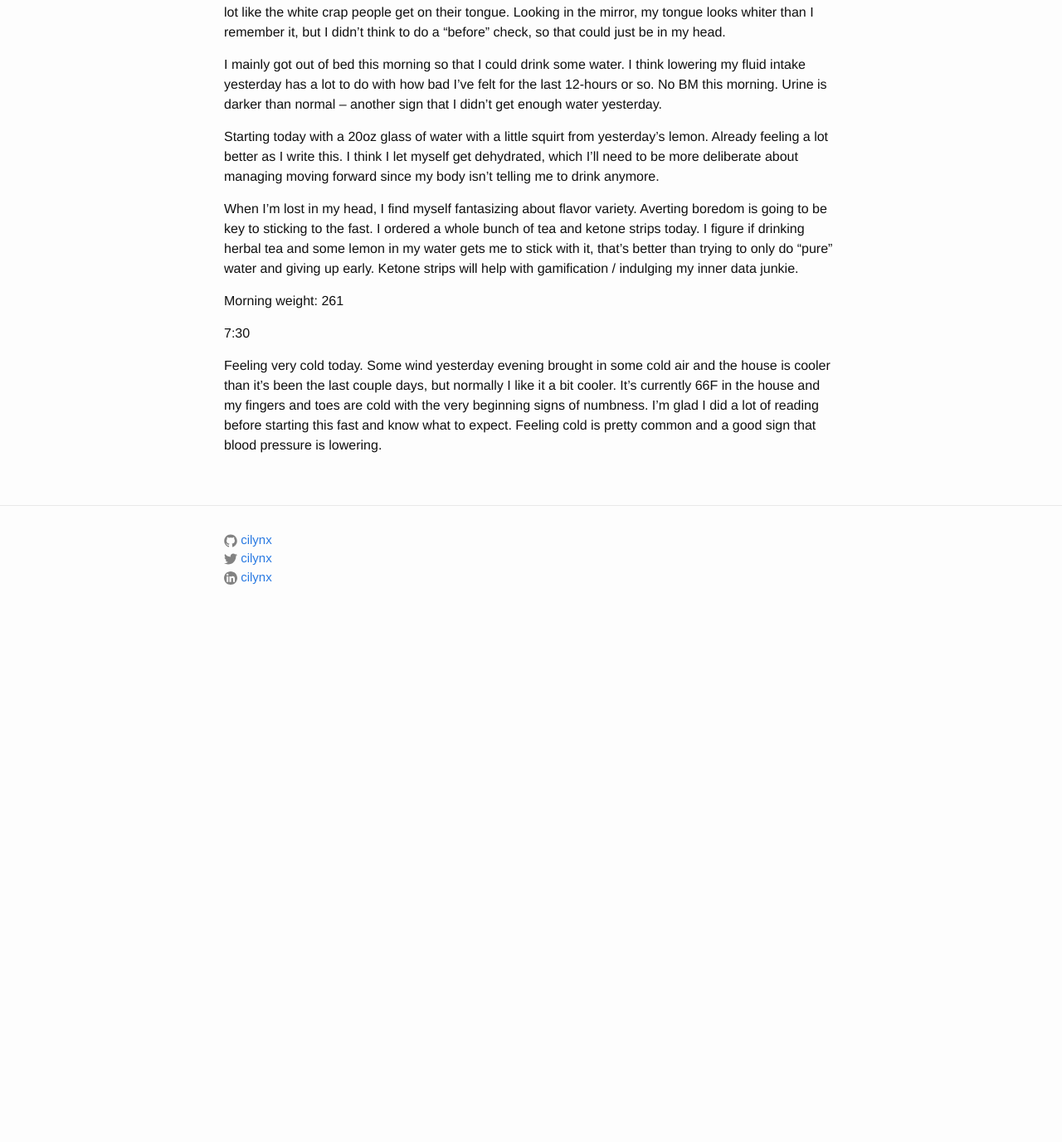
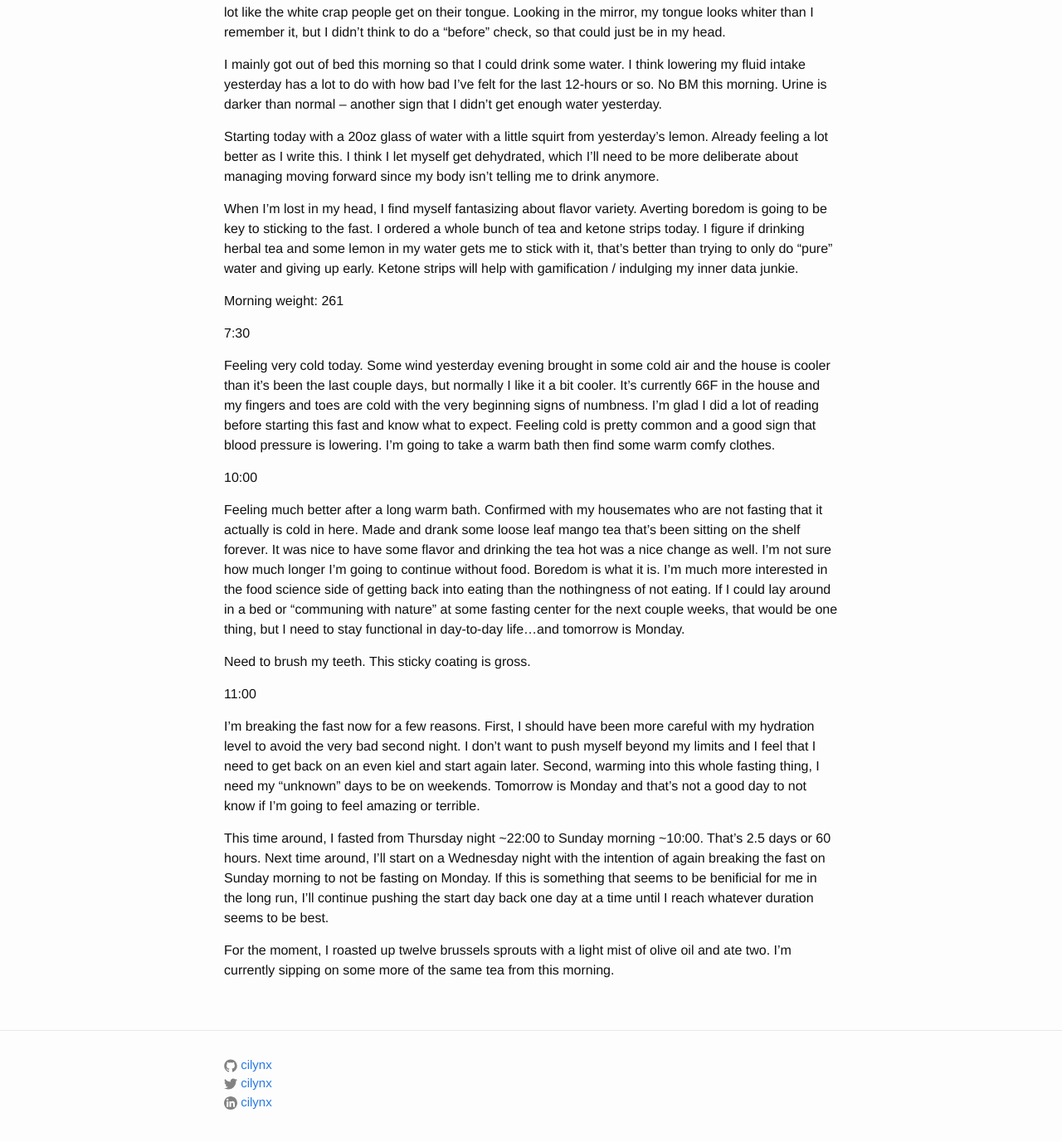
Before and after one commit to cilynx/cilynx.github.io, a Jekyll site: the page built from _posts/2018-02-09-fasting_journal.md, in a window 1280 px wide and 1400 px high, scrolled down 2122 px. Shown: the top 1377 px of the window at 83% size. Built offline with Jekyll 4.4.1, drawn with Linux system fonts in a browser that asks for light colours; comment, search, counter and statistics services are not loaded; before the commit the page ends 2889 px from its top, so only the background shows below that.

Commit message:
Update fasting journal

```diff
--- a/_posts/2018-02-09-fasting_journal.md
+++ b/_posts/2018-02-09-fasting_journal.md
@@ -65,4 +65,18 @@ Morning weight: 261
 
 7:30
 
-Feeling very cold today.  Some wind yesterday evening brought in some cold air and the house is cooler than it's been the last couple days, but normally I like it a bit cooler.  It's currently 66F in the house and my fingers and toes are cold with the very beginning signs of numbness.  I'm glad I did a lot of reading before starting this fast and know what to expect.  Feeling cold is pretty common and a good sign that blood pressure is lowering.
+Feeling very cold today.  Some wind yesterday evening brought in some cold air and the house is cooler than it's been the last couple days, but normally I like it a bit cooler.  It's currently 66F in the house and my fingers and toes are cold with the very beginning signs of numbness.  I'm glad I did a lot of reading before starting this fast and know what to expect.  Feeling cold is pretty common and a good sign that blood pressure is lowering.  I'm going to take a warm bath then find some warm comfy clothes.
+
+10:00
+
+Feeling much better after a long warm bath.  Confirmed with my housemates who are not fasting that it actually is cold in here.  Made and drank some loose leaf mango tea that's been sitting on the shelf forever.  It was nice to have some flavor and drinking the tea hot was a nice change as well.  I'm not sure how much longer I'm going to continue without food.  Boredom is what it is.  I'm much more interested in the food science side of getting back into eating than the nothingness of not eating.  If I could lay around in a bed or "communing with nature" at some fasting center for the next couple weeks, that would be one thing, but I need to stay functional in day-to-day life...and tomorrow is Monday.
+
+Need to brush my teeth.  This sticky coating is gross.
+
+11:00
+
+I'm breaking the fast now for a few reasons.  First, I should have been more careful with my hydration level to avoid the very bad second night.  I don't want to push myself beyond my limits and I feel that I need to get back on an even kiel and start again later.  Second, warming into this whole fasting thing, I need my "unknown" days to be on weekends.  Tomorrow is Monday and that's not a good day to not know if I'm going to feel amazing or terrible.
+
+This time around, I fasted from Thursday night ~22:00 to Sunday morning ~10:00.  That's 2.5 days or 60 hours.  Next time around, I'll start on a Wednesday night with the intention of again breaking the fast on Sunday morning to not be fasting on Monday.  If this is something that seems to be benificial for me in the long run, I'll continue pushing the start day back one day at a time until I reach whatever duration seems to be best.
+
+For the moment, I roasted up twelve brussels sprouts with a light mist of olive oil and ate two.  I'm currently sipping on some more of the same tea from this morning.
```
